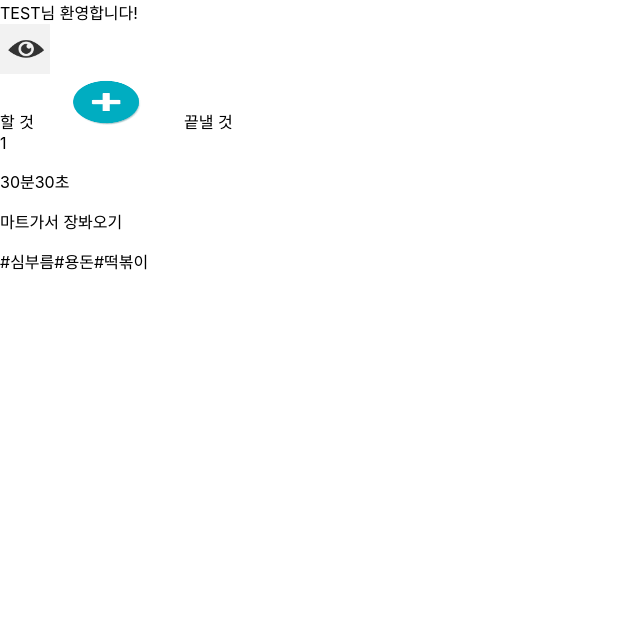
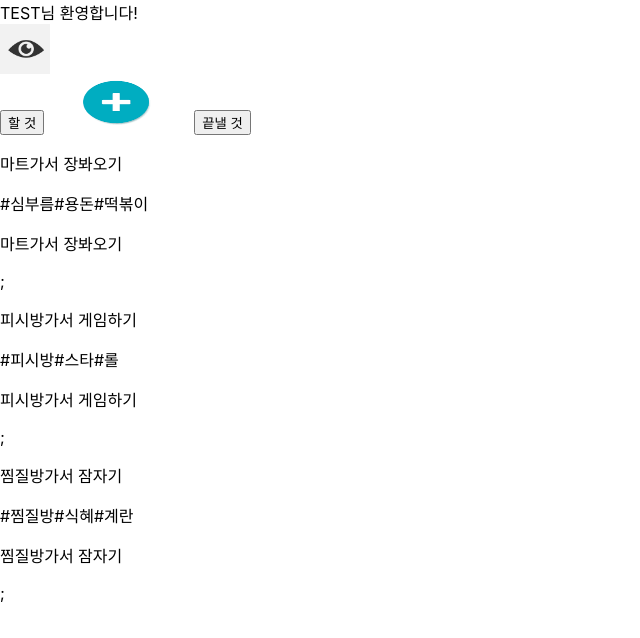
Before and after one commit to pjy0302a/gsp-front-jyp, a React (Create React App) app: page / in a window 1280 px wide. Shown: the top 638 px of the page, without its empty margins (0-640 px from the left). Built offline with nearby package versions, Linux system fonts and the light colour scheme.

Commit message:
20230827

```diff
--- a/src/TodoList.js
+++ b/src/TodoList.js
@@ -1,10 +1,14 @@
+import TodoListOne from './TodoListOne.js';
+
 function TodoList() {
     // 할 것, 끝낼 것 버튼을 클릭 시 status에 따라
     // 지정된 모든리스트를 보여준다.
     // 할 것 인경우 time이 실시간으로 보여주고
     // 끝낼 것 인경우 time이 완료로 변경
     return <div>
-        1
+        <button>할 것</button>
+        <img className="addButton" width="150px" height="50px" src="image/addButton.png"/>
+        <button>끝낼 것</button>
 
     </div>
 }
--- a/src/TodoListOne.js
+++ b/src/TodoListOne.js
@@ -1,13 +1,50 @@
+import React, { useState, useRef } from 'react';
+
 function TodoListOne() {
     //서버에서 받아올 임의 데이터
     let data = [
-        {id:'1', title:'마트가서 장봐오기', hashCode:['#심부름','#용돈', '#떡볶이'], time:'30분30초'}
+        {id:'1', title:'마트가서 장봐오기', hashCode:['#심부름','#용돈', '#떡볶이'], time:'30분30초',status:'할 것'},
+        {id:'2', title:'피시방가서 게임하기', hashCode:['#피시방','#스타', '#롤'], time:'15분30초', status:'할 것'},
+        {id:'3', title:'찜질방가서 잠자기', hashCode:['#찜질방','#식혜', '#계란'], time:'10분30초', status:'끝낼 것'},
     ]
-    return <div>
-           <p>{data[0].time}</p>
-           <p>{data[0].title}</p>
-           <p>{data[0].hashCode}</p>
+    let [toDo, toFinish] = useState(data);
+
+
+      function Data({ data }) {
+        return (
+            <div>
+            <p>{data.title}</p>
+            <p>{data.hashCode}</p>
+            <p>{data.title}</p> ;
     </div>
+        );
+      }
+
+
+    //         if (data[i].status === '할 것') {
+    //             content += <div><p>data[i].title</p>
+    //             <p>data[i].hashCode</p>
+    //             <p>data[i].time</p>
+    //             </div>;
+    //         }
+    //     }
+    // } else {
+    //     for (let i = 0; i < data.length; i++) {
+    //         if (data[i].status === '끝낼 것') {
+    //             content += <div><p>data[i].title</p>
+    //             <p>data[i].hashCode</p>
+    //             <p>data[i].time</p>
+    //             </div>;
+    //         }
+    //     }
+    // }
+    return (
+        <div>
+          {data.map(data => (
+            <Data data={data} />
+          ))}
+        </div>
+      );
 }
 
 export default TodoListOne;
--- a/src/TodoNav.js
+++ b/src/TodoNav.js
@@ -1,11 +1,23 @@
+import React, { useState, useRef } from 'react';
+
 function TodoNav() {
+    const [_alt, _setAlt] = useState('show');
+    const thisAlt = useRef();
     //HEADER 숨기기 버튼
     //할 것 버튼, 추가 버튼, 끝낼것 버튼
+    const statusChange = (e) => {  // alt 가 show 일 시 hide상태로 변경, hide 일시 show 상태로 변경
+                                   //<header></header> 보이게 안보이게 image/showbutton.png => image/hidebutton.png
+        if (e.target.alt === 'show') {
+            //e.target.alt = 'hide';
+        } else {
+            //e.target.alt('show');
+        }
+      };
     return <div>
-        <div><img src="image/showbutton.png"  width="50px" height="50px"/></div>
-        <span>할 것</span>
-        <img className="addButton" width="150px" height="50px" src="image/addButton.png"/>
-        <span>끝낼 것</span>
+        <div>
+            <img src="image/showbutton.png" id="show" alt="show" width="50px" height="50px" onClick={statusChange}/>
+        </div>
+
     </div>
 }
 
```
